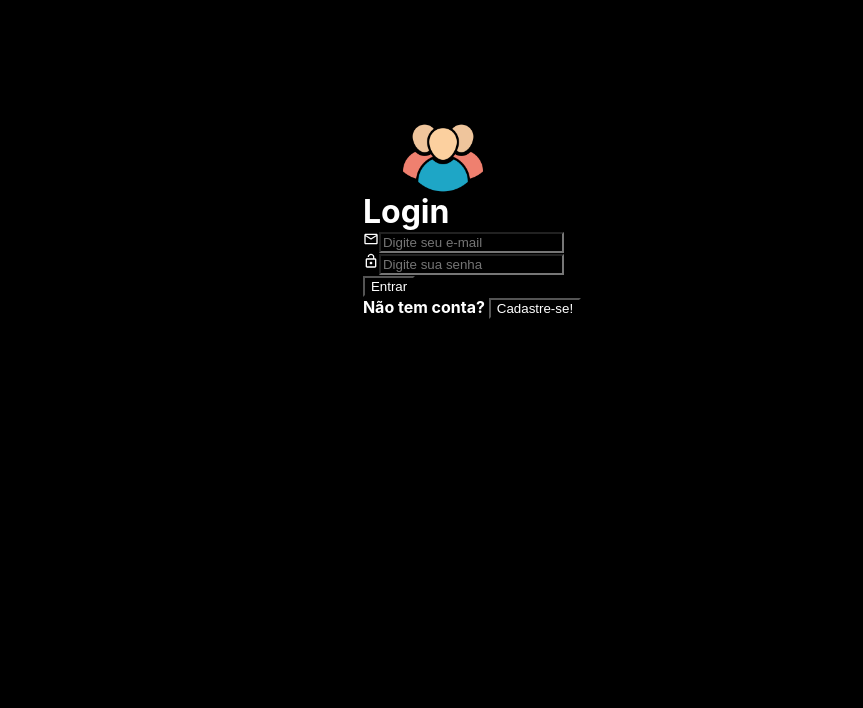
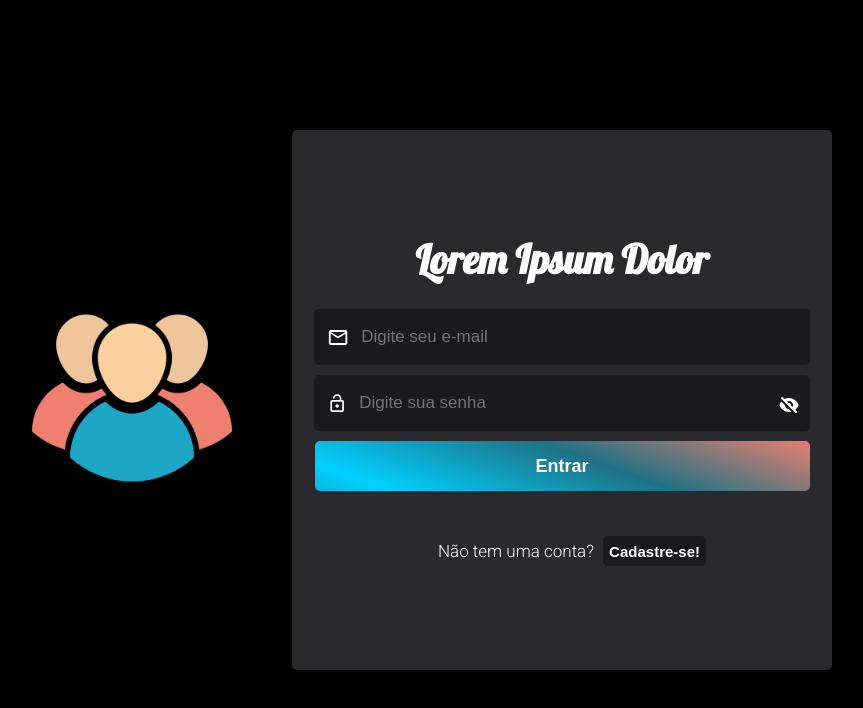
Before and after one commit to welingtonmatos/Crud-React-js, a React (Create React App) app in the folder crud-react/: page / in a window 1280 px wide. Shown: the top 708 px of the page, without its empty margins (208-1071 px from the left). Built offline with nearby package versions, Linux system fonts and the light colour scheme.

Commit message:
Estilização da página e alterações diversas.

```diff
--- a/crud-react/public/index.html
+++ b/crud-react/public/index.html
@@ -10,6 +10,7 @@
     <link rel="preconnect" href="https://fonts.gstatic.com" crossorigin>
     <link href="https://fonts.googleapis.com/css2?family=
     Roboto:ital,wght@0,100;0,300;0,700;1,100;1,300&display=swap" rel="stylesheet"/>
+    <link href="https://fonts.googleapis.com/css2?family=Lobster&display=swap" rel="stylesheet"/>
 
     <title>Crud React js</title>
   </head>
--- a/crud-react/src/pages/login/index.js
+++ b/crud-react/src/pages/login/index.js
@@ -1,11 +1,20 @@
-import React from 'react'
+import React, {useState} from 'react'
 import './login.css';
 import logo from './img/login1.png';
 
-import { MdOutlineEmail } from "react-icons/md";
-import { MdLockOpen } from "react-icons/md";
+import { MdOutlineEmail, MdLockOpen } from "react-icons/md";
+import { HiEye, HiEyeOff } from "react-icons/hi";
 
 function Login() {
+    const [email, setEmail] = useState("")
+    const [password, setPassword] = useState("")
+    const [show, setShow] = useState(false)
+
+    const handleClick = (e) => {
+        e.preventDefault()
+            setShow(!show);
+    }
+
     return (
         <div className="login">
             <div className="login-logo">
@@ -13,21 +22,44 @@ function Login() {
             </div>
 
             <div className="login-right">
-                <h1>Login</h1>
+                <h1>Lorem Ipsum Dolor</h1>
 
                 <div className="LoginInputEmail">
                     <MdOutlineEmail/>
-                    <input type="text" placeholder="Digite seu e-mail"/>
+                    <input
+                        type="email"
+                        placeholder="Digite seu e-mail"
+                        value={email}
+                        onChange={e => setEmail(e.target.value)}
+                    />
                 </div>
 
                 <div className="LoginInputPassword">
                     <MdLockOpen/>
-                    <input type="text" placeholder="Digite sua senha"/>
+                    <input
+                        type={show ? "text" : "password"}
+                        placeholder="Digite sua senha"
+                        value={password}
+                        onChange={e => setPassword(e.target.value)}
+                    />
+                    <div className="login-eye">
+                        {show ? (
+                            <HiEye
+                                size={20}
+                                onClick={handleClick}
+                            />
+                        ) : (
+                            <HiEyeOff
+                                size={20}
+                                onClick={handleClick}
+                            />
+                        )}
+                    </div>
                 </div>
 
-                <button type="submit">Entrar</button>
+                <button className="entrar" type="submit">Entrar</button>
 
-                <h4>Não tem conta? <button>Cadastre-se!</button></h4>
+                <h4>Não tem uma conta? <button className="cad" type="submit">Cadastre-se!</button></h4>
             </div>
         </div>
     )
--- a/crud-react/src/pages/login/login.css
+++ b/crud-react/src/pages/login/login.css
@@ -2,17 +2,164 @@
     display: flex;
     align-items: center;
     justify-content: center;
+    height: 100vh;
+    width: 100%;
 
 }
 
 .login-logo img {
-    margin-left: 150%;
-    height: 80px;
-    width: 80px;
+    margin-right: 10px;
+    height: 200px;
+    width: 200px;
 }
 
 .login-right {
-    margin-top: 15%;
+    background-color: #29292E;
+    border-radius: 5px;
+    display: flex;
+    flex-direction: column;
+    justify-content: center;
+    align-items: center;
+    margin-left: 50px;
+    padding: 20px;
+    width: 500px;
+    height: 500px;
+}
+
+.login-right h1{
+    background-color: #29292E;
+    font-family: 'Lobster';
+    font-size: 40px;
+    margin-bottom: 20px;
+}
+
+.login-right h4{
+    font-family: 'Roboto';
+    font-weight: 300;
+    margin-top: 40px;
+    font-size: 17px;
+    font-weight: 500;
+    background-color: #29292E;
+    color: white;
+    margin-left: 20px;
+}
+
+.LoginInputEmail {
+    display: flex;
+    align-items: center;
+    color: gray;
+    background-color: #1A1A1D;
+    border-radius: 3px;
+    padding: 3px;
+    margin: 5px;
+    width: 98%;
+    height: 50px;
+    border-radius: 5px;
+
+
+}
+
+.LoginInputEmail svg{
+    margin-left: 10px;
+    font-size: 25px;
+    background-color: #1A1A1D;
+}
+
+.LoginInputEmail input {
+    background: transparent;
+    width: 100%;
+    outline-width: 0;
+    color: white;
+    border: none;
+    font-size: 17px;
+    margin-left: 10px;
+    margin-right: 10px;
+}
+
+.LoginInputPassword {
+    display: flex;
+    align-items: center;
+    color: gray;
+    background-color: #1A1A1D;
+    border-radius: 3px;
+    padding: 3px;
+    margin: 5px;
+    width: 98%;
+    height: 50px;
+    border-radius: 5px;
+}
+
+.LoginInputPassword svg{
+    margin-left: 10px;
+    font-size: 25px;
+    background-color: #1A1A1D;
+}
+
+.LoginInputPassword input {
+    background: transparent;
+    width: 100%;
+    outline-width: 0;
+    color: white;
+    border: none;
+    font-size: 17px;
+    margin-left: 10px;
+    margin-right: 10px;
+}
+
+.entrar {
+    width: 99%;
+    color: white;
+    font-weight: 800;
+    height: 50px;
+    border-radius: 5px;
+    font-size: 18px;
+    margin-top: 5px;
+    cursor: pointer;
+    border: none;
+
+    background-image: linear-gradient(200deg, #ef806f, #1f7285, #00d0ff, #1f7285, #ef806f);
+    background-size: 200% 100%;
+    display: flex;
     align-items: center;
     justify-content: center;
+
+    animation-name: identifier;
+    animation-duration: 5s;
+    animation-timing-function: ease-in-out;
+    animation-direction: alternate;
+    animation-iteration-count: infinite;
 }
+
+.cad {
+    background-color: #1A1A1D;
+    color: white;
+    font-weight: 800;
+    height: 30px;
+    border-radius: 5px;
+    font-size: 15px;
+    margin-left: 5px;
+    margin-top: 5px;
+    border: none;
+}
+
+.login-right button:hover {
+    background-color: #1f7285;
+    color: white;
+    cursor: pointer;
+}
+
+.login-eye {
+    background-color: #1A1A1D;
+    margin-top: 8px;
+    margin-right: 8px;
+    cursor: pointer;
+}
+
+@keyframes identifier {
+    0% {
+        background-position-x: 0%;
+    }
+    100% {
+        background-position-x: 100%;
+    }
+}
```
